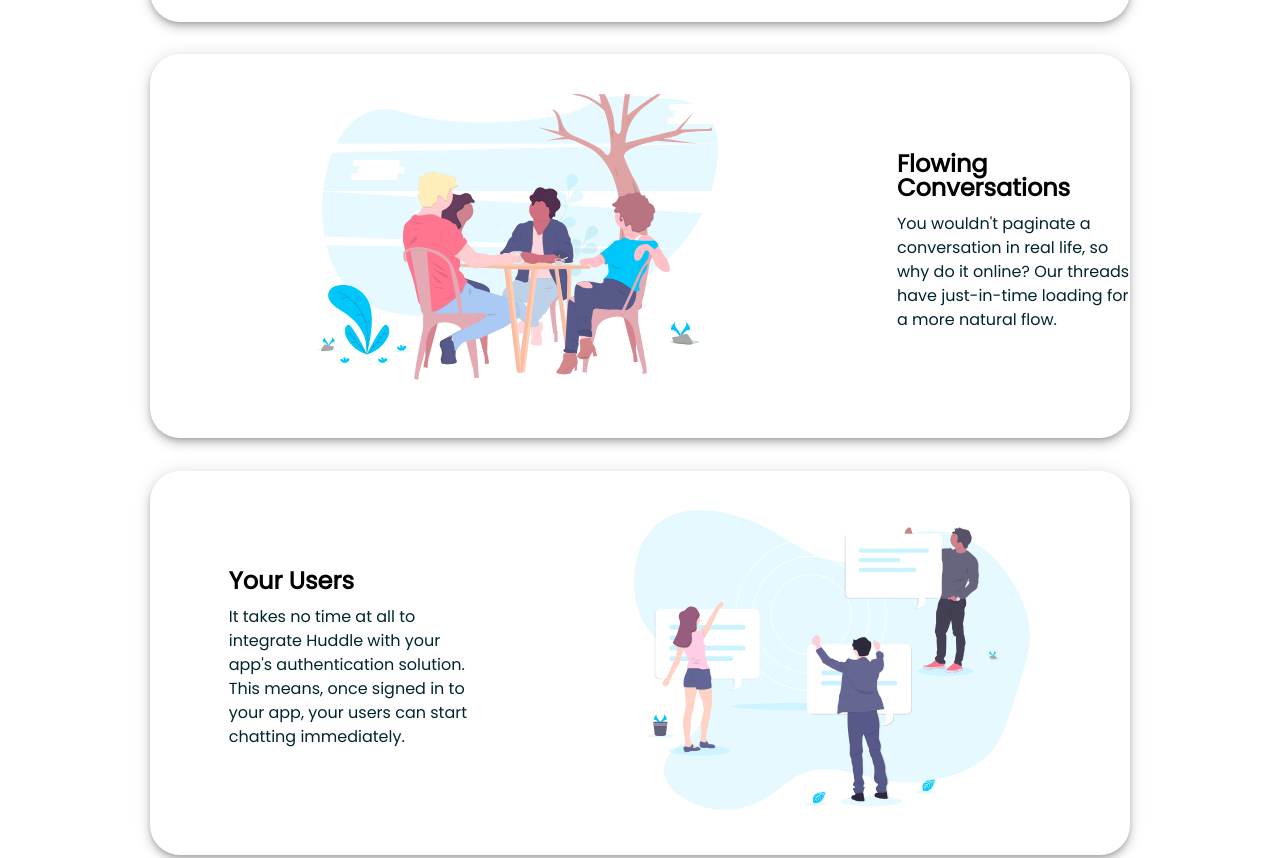
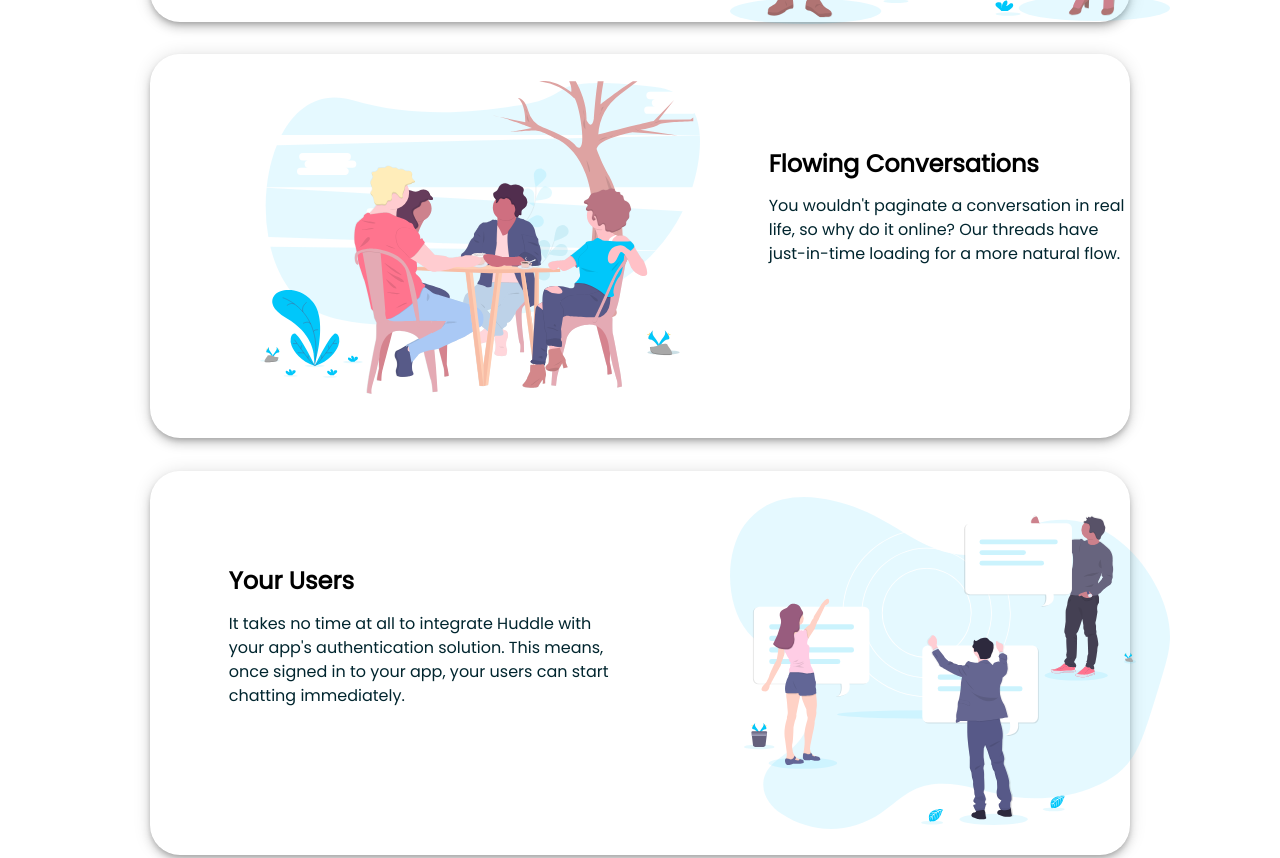
Before and after one commit to PhyoeThantKo/Huddle-frontend, a plain HTML site: page index.html in a window 1280 px wide. Shown: the part 1098-1956 px from the top of the page. Drawn offline with Linux system fonts and the light colour scheme.

Commit message:
minorerrors

```diff
--- a/style.css
+++ b/style.css
@@ -202,7 +202,7 @@ body{
 }
 
 .card-img{
-  width: 60%;
+  width: 440px;
   padding-left: 25%;
   padding-top: 6%;
 
@@ -222,6 +222,9 @@ body{
   color: hsl(192, 100%, 9%);
 }
 
+.middle .card-right{
+  margin-right: 100px;
+}
 /*one overlapping card*/
 
 #container{
```
